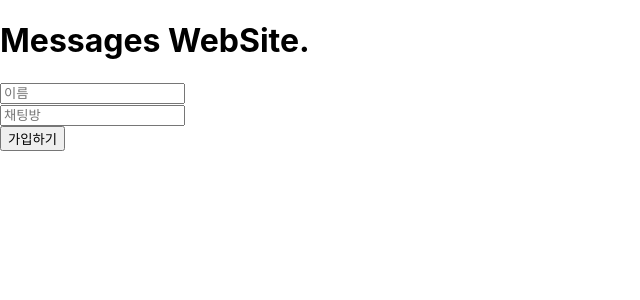
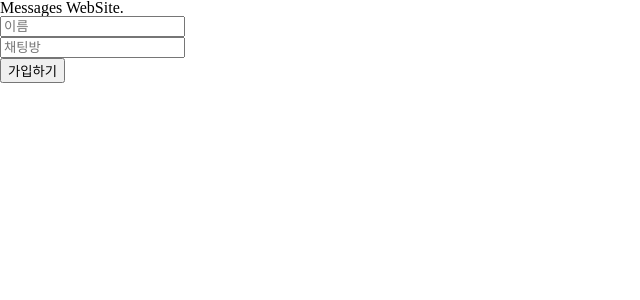
Before and after one commit to sinde530/Chatting_Messages, a React (Create React App) app in the folder client/: page / in a window 1280 px wide. Shown: the top 300 px of the page, without its empty margins (0-640 px from the left). Built offline with nearby package versions, Linux system fonts and the light colour scheme.

Commit message:
CSS 파일 생성

```diff
--- a/client/src/App.css
+++ b/client/src/App.css
@@ -1,38 +1,48 @@
-.App {
-  text-align: center;
+/* http://meyerweb.com/eric/tools/css/reset/
+   v2.0 | 20110126
+   License: none (public domain)
+*/
+
+html, body, div, span, applet, object, iframe,
+h1, h2, h3, h4, h5, h6, p, blockquote, pre,
+a, abbr, acronym, address, big, cite, code,
+del, dfn, em, img, ins, kbd, q, s, samp,
+small, strike, strong, sub, sup, tt, var,
+b, u, i, center,
+dl, dt, dd, ol, ul, li,
+fieldset, form, label, legend,
+table, caption, tbody, tfoot, thead, tr, th, td,
+article, aside, canvas, details, embed,
+figure, figcaption, footer, header, hgroup,
+menu, nav, output, ruby, section, summary,
+time, mark, audio, video {
+	margin: 0;
+	padding: 0;
+	border: 0;
+	font-size: 100%;
+	font: inherit;
+	vertical-align: baseline;
 }
-
-.App-logo {
-  height: 40vmin;
-  pointer-events: none;
+/* HTML5 display-role reset for older browsers */
+article, aside, details, figcaption, figure,
+footer, header, hgroup, menu, nav, section {
+	display: block;
 }
-
-@media (prefers-reduced-motion: no-preference) {
-  .App-logo {
-    animation: App-logo-spin infinite 20s linear;
-  }
+body {
+	line-height: 1;
 }
-
-.App-header {
-  background-color: #282c34;
-  min-height: 100vh;
-  display: flex;
-  flex-direction: column;
-  align-items: center;
-  justify-content: center;
-  font-size: calc(10px + 2vmin);
-  color: white;
+ol, ul {
+	list-style: none;
 }
-
-.App-link {
-  color: #61dafb;
+blockquote, q {
+	quotes: none;
 }
-
-@keyframes App-logo-spin {
-  from {
-    transform: rotate(0deg);
-  }
-  to {
-    transform: rotate(360deg);
-  }
+blockquote:before, blockquote:after,
+q:before, q:after {
+	content: '';
+	content: none;
 }
+table {
+	border-collapse: collapse;
+	border-spacing: 0;
+}
--- a/client/src/App.js
+++ b/client/src/App.js
@@ -4,6 +4,7 @@
   Routes,
   Route,
 } from 'react-router-dom';
+import './App.css'
 import Chat from './Components/Chat'
 import Join from './Components/Join'
 import NotFound from './Components/NotFound';
--- /dev/null
+++ b/client/src/Assets/Join.css
@@ -0,0 +1,5 @@
+/* join_Container */
+/* heading */
+/* join_Input */
+/* join_Room */
+/* room_Create */
--- a/client/src/Components/Join.js
+++ b/client/src/Components/Join.js
@@ -1,5 +1,6 @@
 import React, { useState } from 'react'
 import { Link } from 'react-router-dom'
+import '../Assets/Join.css'
 
 const Join = () => {
     const [name, setName] = useState('')
```
